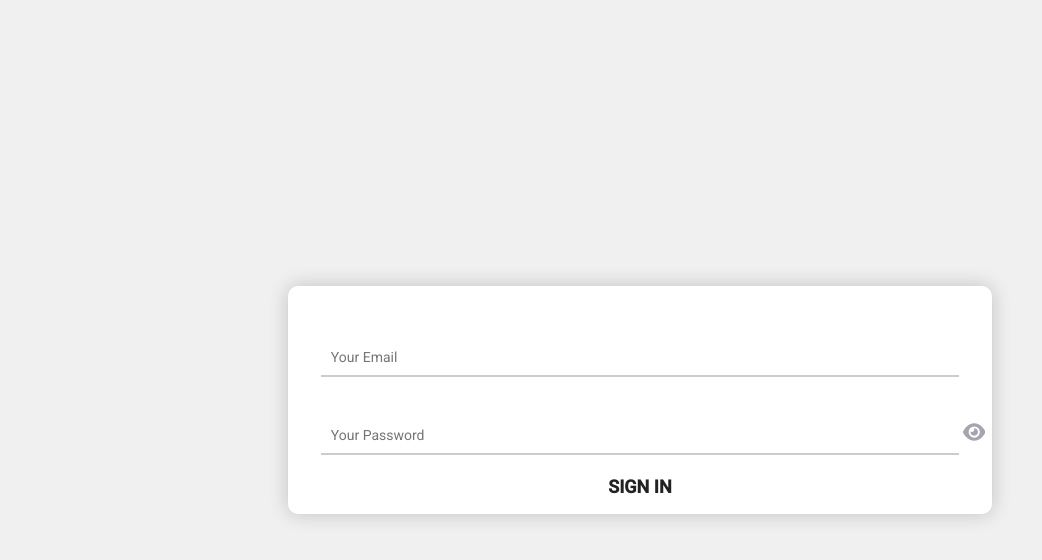
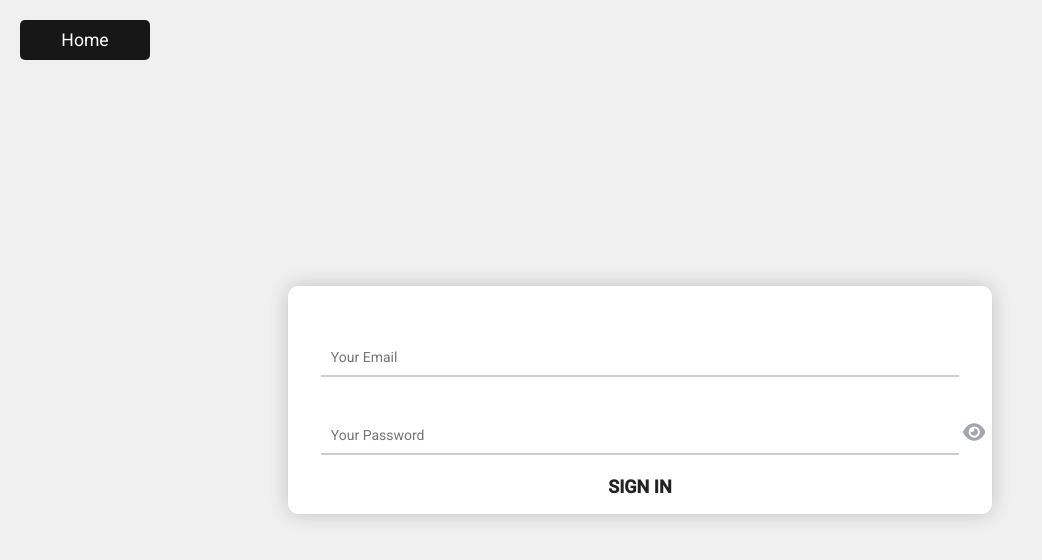
Before and after one commit to GeorgeAyy/narrativenexus, a React (Create React App) app: page /login in a window 1280 px wide. Shown: the top 560 px of the page, without its empty margins (0-1042 px from the left). Built offline with nearby package versions, Linux system fonts and the light colour scheme.

Commit message:
more fixes

```diff
--- a/src/components/Navbar.js
+++ b/src/components/Navbar.js
@@ -81,13 +81,23 @@ const Navbar = ({ isMenuOpen, handleToggleClick, scrollToSection }) => {
             Writing Assistant
           </a>
         </li>
+        {cookies.user ? (
+          <>
+            <li className={`item button ${getItemClassName()}`}>
+              <a onClick={handleLogoutClick}>Log Out</a>
+            </li>
+          </>
+        ) : (
+          <>
         <li className={`item button ${getItemClassName()}`}>
           <a href="login">Log In</a>
         </li>
-        <li className={`item button secondary ${getItemClassName()}`} >
+        <li className={`item button secondary ${getItemClassName()}`} onClick={handleToggleClick}>
           <a href="signup">Sign Up</a>
         </li>
-        <li className={`toggle ${getItemClassName()}`}>
+        </>
+        )}
+        <li className={`toggle ${getItemClassName()}`} onClick={handleToggleClick}>
           <span className="bars"></span>
         </li>
       </ul>
--- a/src/pages/TextEditor.js
+++ b/src/pages/TextEditor.js
@@ -5,6 +5,7 @@ import { io } from 'socket.io-client'
 import { useParams } from 'react-router-dom'
 import { Editor } from '@tinymce/tinymce-react';
 import { set } from 'mongoose';
+import NavBar from '../components/Navbar';
 
 
 
@@ -93,6 +94,9 @@ export default function TextEditor() {
 
     return (
         <div>
+            <NavBar />
+
+        <div>
             <h1>TinyMCE Text Editor</h1>
             <Editor
                 apiKey="bw59pp70ggqha1u9xgyiva27d1vrdvvdar1elkcj2gd51r3q"
@@ -106,5 +110,6 @@ export default function TextEditor() {
                 }}
             />
         </div>
+        </div>
     );
 }
--- a/src/pages/login.js
+++ b/src/pages/login.js
@@ -1,7 +1,7 @@
 import React, { useState } from "react";
 import "../styles/login.css"; // Import your custom CSS
 import axios from "axios";
-import { useHistory } from "react-router-dom";
+import { useHistory,Link } from "react-router-dom";
 import { useCookies } from "react-cookie";
 
 const LogIn = () => {
@@ -76,6 +76,10 @@ const LogIn = () => {
 
   return (
     <div className="signin-container">
+
+      <button className="btn1" onClick={() => history.push("/")}>
+        Home
+      </button>
       <form className="signin-form" onSubmit={handleSubmit}>
         {/* Email input */}
         <div className="input-container">
@@ -136,7 +140,7 @@ const LogIn = () => {
         </div>
 
         {/* Sign-in button */}
-        <button type="submit" className="custom-button">
+        <button type="submit" className="underlinebutton">
           Sign In
         </button>
       </form>
--- a/src/pages/signup.js
+++ b/src/pages/signup.js
@@ -1,7 +1,10 @@
 import React, { useState } from 'react';
 import '../styles/signup.css'; // Import your custom CSS
 import axios from 'axios';
+import { useHistory, Link } from 'react-router-dom';
+
 const SignUp = () => {
+    const history = useHistory();
     const [name, setName] = useState('');
     const [email, setEmail] = useState('');
     const [password, setPassword] = useState('');
@@ -103,6 +106,9 @@ const SignUp = () => {
 
   return (
     <div className="signup-container">
+      <button className="btn1" onClick={() => history.push("/")}>
+        Home
+      </button>
       <form className="signup-form" onSubmit={handleSubmit}>
         <div className="input-container">
           <input
@@ -164,7 +170,7 @@ const SignUp = () => {
 
         <div className="error-message">{passwordError}</div>
 
-        <button type="submit" className="custom-button">
+        <button type="submit" className="underlinebutton">
           Sign Up
         </button>
       </form>
--- a/src/pages/sumandpar.js
+++ b/src/pages/sumandpar.js
@@ -4,6 +4,7 @@ import Output from "../components/Output";
 import axios from "axios";
 import Navbar from "../components/Navbar";
 import "../styles/sumandpar.css";
+import {useCookies} from "react-cookie";
 export default function SumAndPar() {
   const [isMenuOpen, setMenuOpen] = useState(false);
 
@@ -59,6 +60,7 @@ export default function SumAndPar() {
   };
 
   return (
+
     <div className="app">
       <Navbar
         isMenuOpen={isMenuOpen}
--- a/src/styles/login.css
+++ b/src/styles/login.css
@@ -87,7 +87,7 @@
   }
 
   /* Custom button styling */
-  button {
+  .underlinebutton {
     font-size: 18px;
     color: #222;
     font-family: inherit;
@@ -102,18 +102,18 @@
     transition-property: color;
   }
 
-  button:focus,
-  button:hover {
+  .underlinebutton:focus,
+  .underlinebutton:hover {
     color: #222;
   }
 
-  button:focus:after,
-  button:hover:after {
+  .underlinebutton:focus:after,
+  .underlinebutton:hover:after {
     width: 100%;
     left: 0%;
   }
 
-  button:after {
+  .underlinebutton:after {
     content: "";
     pointer-events: none;
     bottom: -2px;
@@ -184,3 +184,39 @@
       transform: scale(1.2);
     }
   }
+
+  /* ... (existing styles) */
+
+/* Home button styles */
+.btn1 {
+    position:absolute;
+    top:20px;
+    left:20px;
+    width: 130px;
+    height: 40px;
+    font-size: 1.1em;
+    cursor: pointer;
+    background-color: #171717;
+    color: #fff;
+    border: none;
+    border-radius: 5px;
+    transition: all 0.4s;
+
+  }
+
+  .btn1:hover {
+    border-radius: 5px;
+    transform: translateY(-10px);
+    box-shadow: 0 7px 0 -2px #f85959,
+  0 15px 0 -4px #39a2db,
+  0 16px 10px -3px #39a2db;
+  color:white;
+  }
+
+  .btn1:active {
+    transition: all 0.2s;
+    transform: translateY(-5px);
+    box-shadow: 0 2px 0 -2px #f85959,
+    0 8px 0 -4px #39a2db,
+    0 12px 10px -3px #39a2db;
+  }
--- a/src/styles/signup.css
+++ b/src/styles/signup.css
@@ -86,7 +86,7 @@
     }
   }
   /* Custom button styling */
-  button {
+  .underlinebutton {
     font-size: 18px;
     color: #222;
     font-family: inherit;
@@ -101,18 +101,18 @@
     transition-property: color;
   }
 
-  button:focus,
-  button:hover {
+  .underlinebutton:focus,
+  .underlinebutton:hover {
     color: #222;
   }
 
-  button:focus:after,
-  button:hover:after {
+  .underlinebutton:focus:after,
+  .underlinebutton:hover:after {
     width: 100%;
     left: 0%;
   }
 
-  button:after {
+  .underlinebutton:after {
     content: "";
     pointer-events: none;
     bottom: -2px;
@@ -186,3 +186,36 @@
       transform: scale(1.2);
     }
   }
+
+  .btn1 {
+    position:absolute;
+    top:20px;
+    left:20px;
+    width: 130px;
+    height: 40px;
+    font-size: 1.1em;
+    cursor: pointer;
+    background-color: #171717;
+    color: #fff;
+    border: none;
+    border-radius: 5px;
+    transition: all 0.4s;
+
+  }
+
+  .btn1:hover {
+    border-radius: 5px;
+    transform: translateY(-10px);
+    box-shadow: 0 7px 0 -2px #f85959,
+  0 15px 0 -4px #39a2db,
+  0 16px 10px -3px #39a2db;
+  color:white;
+  }
+
+  .btn1:active {
+    transition: all 0.2s;
+    transform: translateY(-5px);
+    box-shadow: 0 2px 0 -2px #f85959,
+    0 8px 0 -4px #39a2db,
+    0 12px 10px -3px #39a2db;
+  }
```
